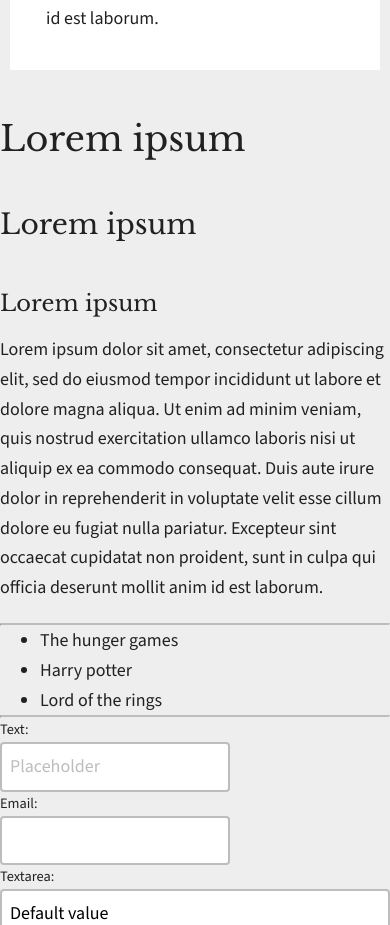
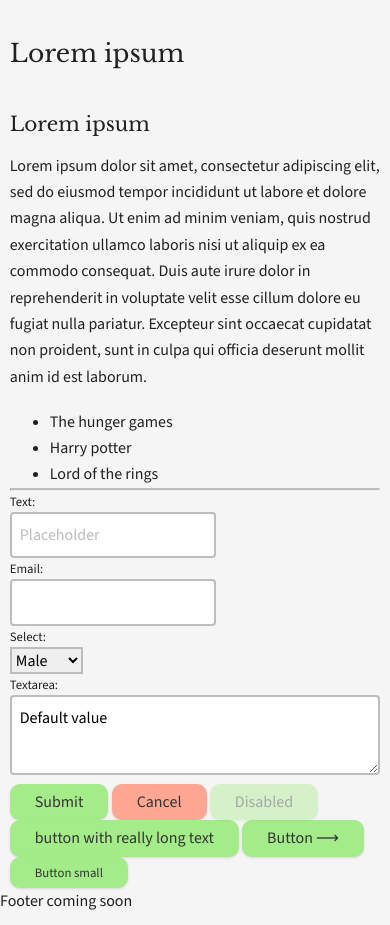
Before and after one commit to dejanvasic85/design, a SvelteKit app: page / in a window 390 px wide. Shown: the part 1072-1997 px from the top of the page. Built offline with nearby package versions, Linux system fonts and the light colour scheme.

Commit message:
Shadows and media queries

```diff
--- a/src/routes/+layout.svelte
+++ b/src/routes/+layout.svelte
@@ -3,7 +3,7 @@
 	import '../style.css';
 </script>
 
-<main>
+<main class="layout">
 	<slot />
 </main>
 
--- a/src/routes/+page.svelte
+++ b/src/routes/+page.svelte
@@ -25,32 +25,41 @@
 <h4>Lorem ipsum</h4>
 <h5>Lorem ipsum</h5>
 
+<div class="grid">
 	<p>
 		Lorem ipsum dolor sit amet, consectetur adipiscing elit, sed do eiusmod tempor incididunt ut
-	labore et dolore magna aliqua. Ut enim ad minim veniam, quis nostrud exercitation ullamco laboris
-	nisi ut aliquip ex ea commodo consequat. Duis aute irure dolor in reprehenderit in voluptate velit
-	esse cillum dolore eu fugiat nulla pariatur. Excepteur sint occaecat cupidatat non proident, sunt
-	in culpa qui officia deserunt mollit anim id est laborum.
+		labore et dolore magna aliqua. Ut enim ad minim veniam, quis nostrud exercitation ullamco
+		laboris nisi ut aliquip ex ea commodo consequat. Duis aute irure dolor in reprehenderit in
+		voluptate velit esse cillum dolore eu fugiat nulla pariatur. Excepteur sint occaecat cupidatat
+		non proident, sunt in culpa qui officia deserunt mollit anim id est laborum.
 	</p>
-<hr />
 
 	<ul>
 		<li>The hunger games</li>
 		<li>Harry potter</li>
 		<li>Lord of the rings</li>
 	</ul>
+</div>
 
 <hr />
 
 <form>
+	<div class="flex">
 		<div>
 			<label for="name">Text:</label>
 			<input type="text" id="name" name="name" placeholder="Placeholder" />
 		</div>
-
 		<div>
 			<label for="email">Email:</label>
 			<input type="email" id="email" name="email" />
+		</div>
+		<div>
+			<label for="sex">Select:</label>
+			<select id="sex">
+				<option value="Male">Male</option>
+				<option value="Female">Female</option>
+			</select>
+		</div>
 	</div>
 
 	<div>
@@ -58,17 +67,12 @@
 		<textarea id="detail" name="detail">Default value</textarea>
 	</div>
 
-	<div>
-		<label for="sex">Select:</label>
-		<select id="sex">
-			<option value="Male">Male</option>
-			<option value="Female">Female</option>
-		</select>
-	</div>
-
+	<div class="flex flex-start gap">
 		<button type="submit">Submit</button>
-	<button>Cancel</button>
+		<button class="cancel">Cancel</button>
 		<button disabled>Disabled</button>
 		<button>button with really long text</button>
 		<button>Button &xrarr;</button>
+		<button class="small">Button small</button>
+	</div>
 </form>
--- a/src/style.css
+++ b/src/style.css
@@ -67,6 +67,7 @@
 
 	/* Colour intentions */
 	--primary: var(--blue-500);
+	--danger: var(--red-500);
 	--text-colour: var(--gray-900);
 	--line-colour: var(--gray-400);
 
@@ -76,23 +77,30 @@
 	/* Fonts */
 	--heading-font: 'Libre Baskerville', serif;
 	--body-font: 'Source Sans 3', sans-serif;
+	--base-font-size: 100%;
 	--h1-font-size: 3.052em;
 	--h2-font-size: 2.441em;
 	--h3-font-size: 1.95em;
 	--h4-font-size: 1.56em;
 	--h5-font-size: 1.25em;
 	--text-small: 0.8em;
+
+	/* Elevations */
+	--level-1: 0 1px 3px 0 rgb(0 0 0 / 0.1), 0 1px 2px -1px rgb(0 0 0 / 0.1);
+	--level-2: 0 4px 6px -1px rgb(0 0 0 / 0.1), 0 2px 4px -2px rgb(0 0 0 / 0.1);
+	--level-3: 0 10px 15px -3px rgb(0 0 0 / 0.1), 0 4px 6px -4px rgb(0 0 0 / 0.1);
+	--level-4: 0 20px 25px -5px rgb(0 0 0 / 0.1), 0 8px 10px -6px rgb(0 0 0 / 0.1);
 }
 
 html {
-	font-size: 112.5%; /* 18px */
+	font-size: var(--base-font-size);
 }
 
 body {
 	font-family: var(--body-font);
 	font-weight: 400;
 	line-height: 1.65;
-	background-color: var(--gray-200);
+	background-color: var(--gray-100);
 	color: var(--text-colour);
 
 	padding-bottom: 300px; /* temporary */
@@ -114,6 +122,7 @@ blockquote {
 	background-color: var(--white);
 	padding: 2em;
 	margin: 10px;
+	box-shadow: var(--level-3);
 }
 
 .dark {
@@ -202,19 +211,81 @@ hr {
 }
 
 button {
+	--button-colour: var(--green-300);
+
 	appearance: none;
 	color: var(--black);
-	background-color: var(--green-300);
+	background-color: var(--button-colour);
 	border: none;
 	border-radius: 10px;
 	padding: 5px 25px;
-	box-shadow: 0px 1px 10px rgba(0, 0, 0, 0.2);
+	box-shadow: var(--level-1);
+	transition: 0.3s ease-in-out box-shadow;
+}
+
+button:hover {
+	--button-colour: var(--green-400);
+	box-shadow: var(--level-2);
 }
 
 button[disabled] {
 	opacity: 0.4;
 }
 
-button:hover {
-	background-color: var(--green-400);
+button.cancel {
+	background-color: var(--red-300);
 }
+
+button.cancel:hover {
+	background-color: var(--red-400);
+}
+
+button.small {
+	font-size: var(--text-small);
+}
+
+.layout {
+	margin: 0 auto;
+	width: 95%;
+}
+
+.grid {
+	--grid-cols: 2;
+	display: block;
+	grid-template-columns: repeat(var(--grid-cols), 1fr);
+}
+
+.cols-3 {
+	--grid-cols: 3;
+}
+
+.flex {
+	--justify-content: space-between;
+	display: block;
+	justify-content: var(--justify-content);
+}
+
+.flex-around {
+	--justify-content: space-around;
+}
+
+.flex-start {
+	--justify-content: flex-start;
+}
+
+.gap {
+	--gap: 1rem;
+	gap: var(--gap);
+}
+
+@media screen and (min-width: 768px) {
+	:root {
+		--base-font-size: 125%;
+	}
+	.grid {
+		display: grid;
+	}
+	.flex {
+		display: flex;
+	}
+}
```
Lines whose indentation alone changed are shown as unchanged.
